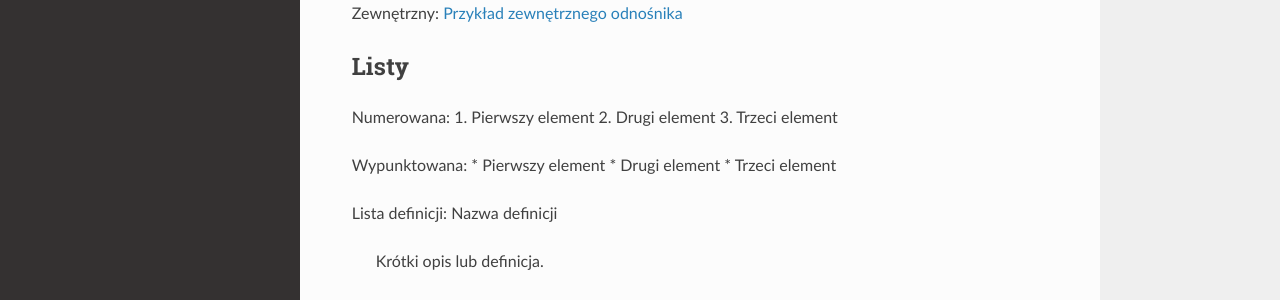
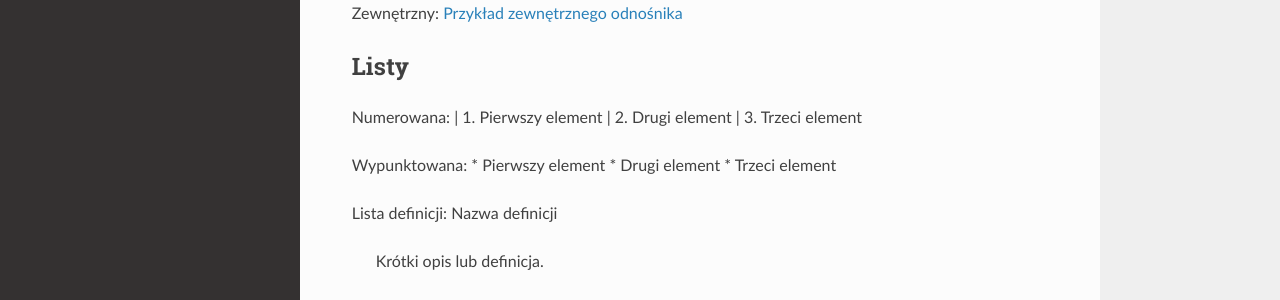
Before and after one commit to OskarCZSE/zse-4tpoc-rtd, a Sphinx documentation site: the page built from docs/source/index.rst, in a window 1280 px wide and 900 px high, scrolled down 825 px. Shown: the part 293-593 px from the top of the window. Built offline with Sphinx 7.4.7 and the Read the Docs theme 3.1.0, drawn with Linux system fonts in a browser that asks for light colours.

```diff
--- a/docs/source/index.rst
+++ b/docs/source/index.rst
@@ -59,9 +59,9 @@ Listy
 =====
 
 Numerowana:
-1. Pierwszy element
-2. Drugi element
-3. Trzeci element
+| 1. Pierwszy element
+| 2. Drugi element
+| 3. Trzeci element
 
 Wypunktowana:
 * Pierwszy element
```
